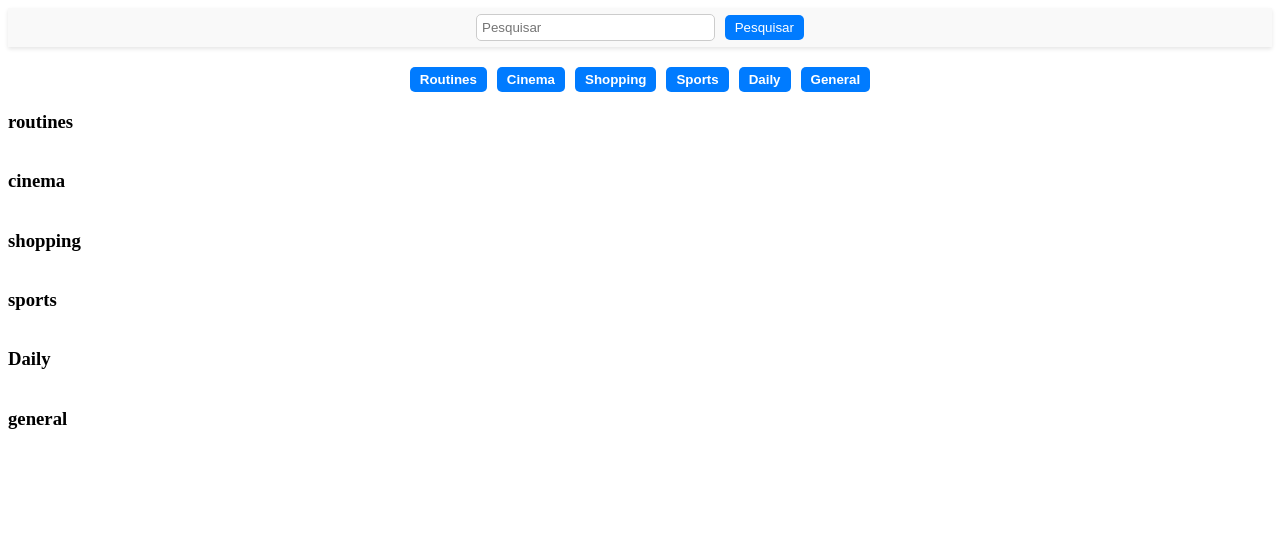
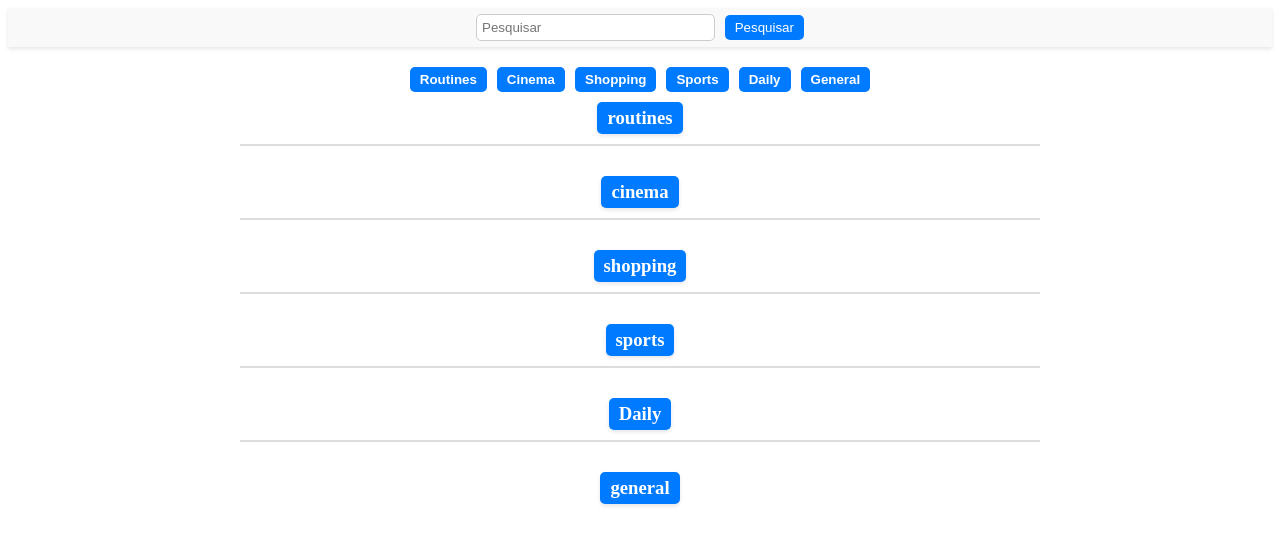
Before and after one commit to CaioMartinss/pv-en, a website with bundled scripts: page index.html in a window 1280 px wide. Built offline with nearby package versions, Linux system fonts and the light colour scheme; files whose address does not match are found by name.

Commit message:
add: styling the h3's

```diff
--- a/index.css
+++ b/index.css
@@ -1,4 +1,3 @@
-
 /* Estilos para a barra de pesquisa */
 .pesquisar {
   display: flex;
@@ -64,6 +63,33 @@
 }
 
 
+.container {
+  text-align: center;
+}
+
+h3 {
+  text-align: center;
+  /* Centraliza o texto dos elementos h3 */
+  background-color: #007bff;
+  /* Cor de fundo */
+  color: #ffffff;
+  /* Cor do texto */
+  padding: 5px 10px;
+  /* Espaçamento interno */
+  border-radius: 5px;
+  /* Borda arredondada */
+  box-shadow: 0 2px 4px rgba(0, 0, 0, 0.1);
+  /* Sombra */
+  display: inline-block;
+  /* Permite que o elemento h3 ocupe apenas o espaço necessário */
+  margin: 0 auto;
+  margin-top: 10px;
+  /* Centraliza horizontalmente */
+  /* Reseta a propriedade left */
+  max-width: 80%;
+  /* Define uma largura máxima */
+}
+
 .card-container {
   display: flex;
   flex-wrap: wrap;
@@ -74,9 +100,9 @@
   width: 170px;
   height: 200px;
   margin: 15px;
-  background-color: #ecebeb;
+  background-color: #ffffff;
   border-radius: 10px;
-  box-shadow: 0 4px 8px rgba(0, 0, 0, 0.1);
+  box-shadow: 0 4px 8px rgba(0, 0, 0, 0.156);
   padding: 20px;
   transition: transform 0.3s ease;
   cursor: pointer;
@@ -104,16 +130,16 @@
   margin-bottom: 0;
 }
 
-/* Adições para estilização adicional */
-
 .card-divider {
-  border-top: 1px solid #ddd;
+  border-top: 2px solid #ddd;
   margin-top: 10px;
+  margin-bottom: 20px;
+  width: 80%;
+  /* Defina a largura máxima do divisor */
+  max-width: 800px;
+  /* Defina um valor máximo para a largura */
+  margin-left: auto;
+  /* Centraliza o divisor horizontalmente */
+  margin-right: auto;
+  /* Centraliza o divisor horizontalmente */
 }
-
-.frequency {
-  font-size: 12px;
-  color: #888;
-  text-align: center;
-  margin-top: 5px;
-}
--- a/index.html
+++ b/index.html
@@ -34,38 +34,45 @@
     </section>
 
 
+    <section class="container">
         <h3 id="routines">routines</h3>
         <section class="card-container" id="phrasal-verb-routines">
             <script type="module" src="./phrasalVerbsRoutines.js">
             </script>
         </section>
 
+        <p class="card-divider"></p>
         <h3 id="cinema">cinema</h3>
         <section class="card-container" id="phrasal-verb-cinema">
             <script type="module" src="./phrasalVerbsCinema.js">
             </script>
         </section>
 
+        <p class="card-divider"></p>
         <h3 id="shopping">shopping</h3>
         <section class="card-container" id="phrasal-verb-shopping">
             <script type="module" src="./phrasalVerbsShopping.js"></script>
         </section>
 
-
+        <p class="card-divider"></p>
         <h3 id="sports">sports</h3>
         <section class="card-container" id="phrasal-verb-sports">
             <script type="module" src="./phrasalVerbsSports.js"></script>
         </section>
 
+        <p class="card-divider"></p>
         <h3 id="daily">Daily</h3>
         <section class="card-container" id="phrasal-verb-daily">
             <script type="module" src="./phrasalVerbsDaily.js"></script>
         </section>
 
+        <p class="card-divider"></p>
         <h3 id="general">general</h3>
         <section class="card-container" id="phrasal-verb-general">
             <script type="module" src="./phrasalVerbsGeneral.js"></script>
         </section>
+    </section>
+
 
 
 </body>
```
Lines whose indentation alone changed are shown as unchanged.
